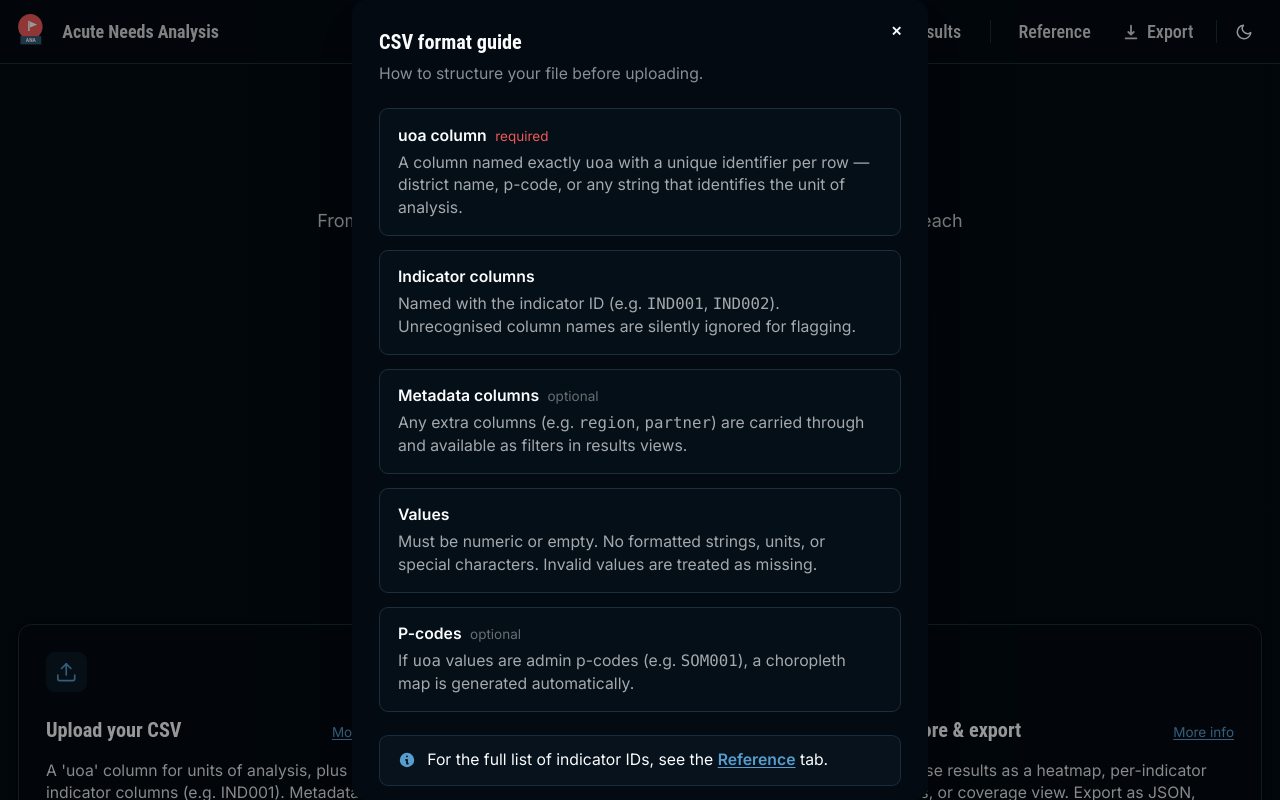
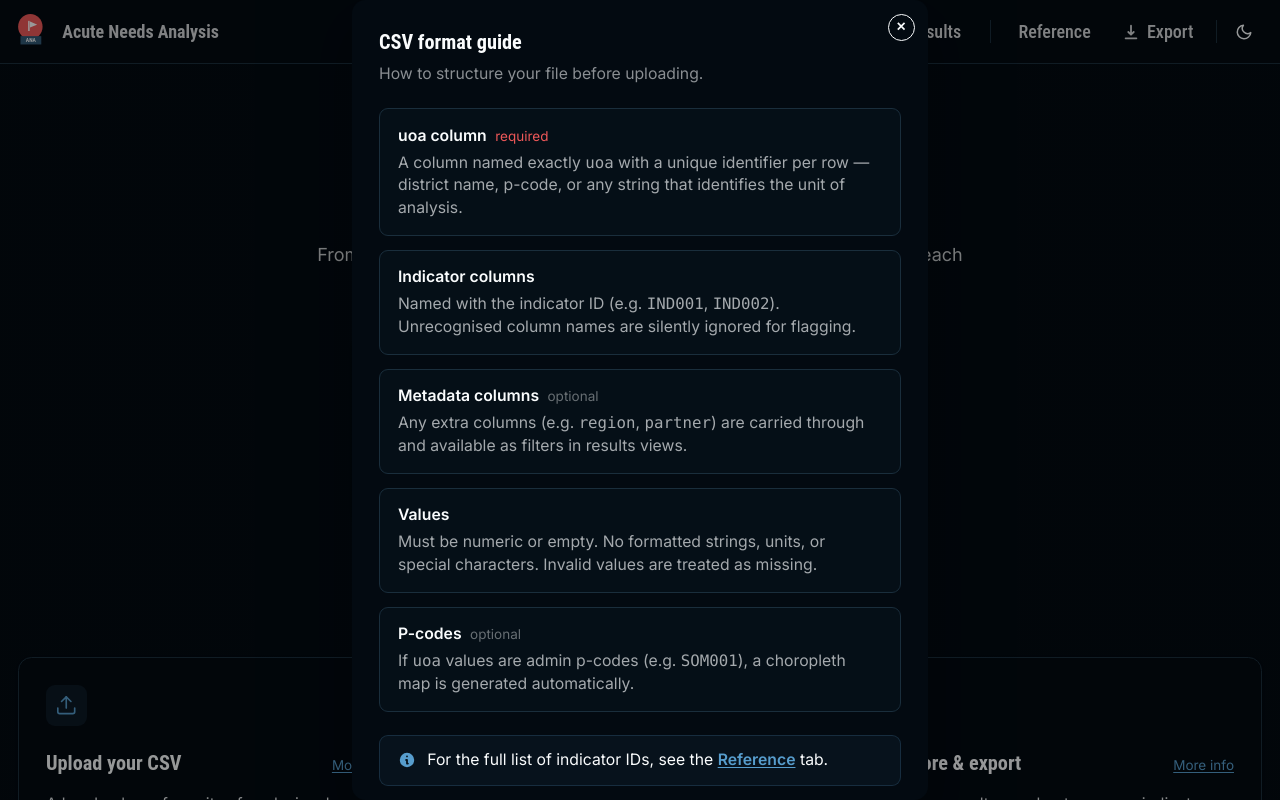
Before and after one commit to gnoblet/ANA_app_svelte, a SvelteKit app: page / in a window 1280 px wide. Both pictures are taken after a click on the button "Format". Shown: the top 800 px of the page. Built offline with nearby package versions, Linux system fonts and the light colour scheme; a web font is replaced by a local one.

Commit message:
refactor: update heading size and button styles for improved UI consistency

```diff
--- a/src/routes/+page.svelte
+++ b/src/routes/+page.svelte
@@ -211,7 +211,7 @@
 
 <!-- ── Centered hero ───────────────────────────────────────────────────────── -->
 <div class="mx-auto max-w-2xl text-center">
-	<h1 class="text-3xl leading-tight font-bold tracking-tight sm:text-4xl">
+	<h1 class="text-3xl leading-tight font-bold tracking-tight sm:text-5xl">
 		Screen humanitarian data<br class="hidden sm:block" /> for Risk of Excess Mortality
 	</h1>
 	<p class="text-base-content/80 mx-auto mt-3 max-w-xl leading-relaxed">
@@ -232,7 +232,7 @@
 					</p>
 				</div>
 				<button
-					class="btn btn-ghost btn-xs text-base-content/55 hover:text-base-content shrink-0 cursor-pointer gap-1"
+					class="btn btn-ghost btn-xs text-base-content/75 hover:text-base-content shrink-0 cursor-pointer gap-1"
 					onclick={() => formatModal?.showModal()}
 					title="CSV format reference"
 				>
@@ -457,7 +457,7 @@
 	<div class="modal-box max-w-lg">
 		<form method="dialog">
 			<button
-				class="btn btn-sm btn-circle btn-ghost absolute top-3 right-3 cursor-pointer"
+				class="btn btn-xs btn-circle btn-ghost btn-outline absolute top-3 right-3 cursor-pointer"
 				aria-label="Close">✕</button
 			>
 		</form>
@@ -543,7 +543,7 @@
 	<div class="modal-box max-w-lg">
 		<form method="dialog">
 			<button
-				class="btn btn-sm btn-circle btn-ghost absolute top-3 right-3 cursor-pointer"
+				class="btn btn-xs btn-circle btn-ghost btn-outline absolute top-3 right-3 cursor-pointer"
 				aria-label="Close">✕</button
 			>
 		</form>
```
